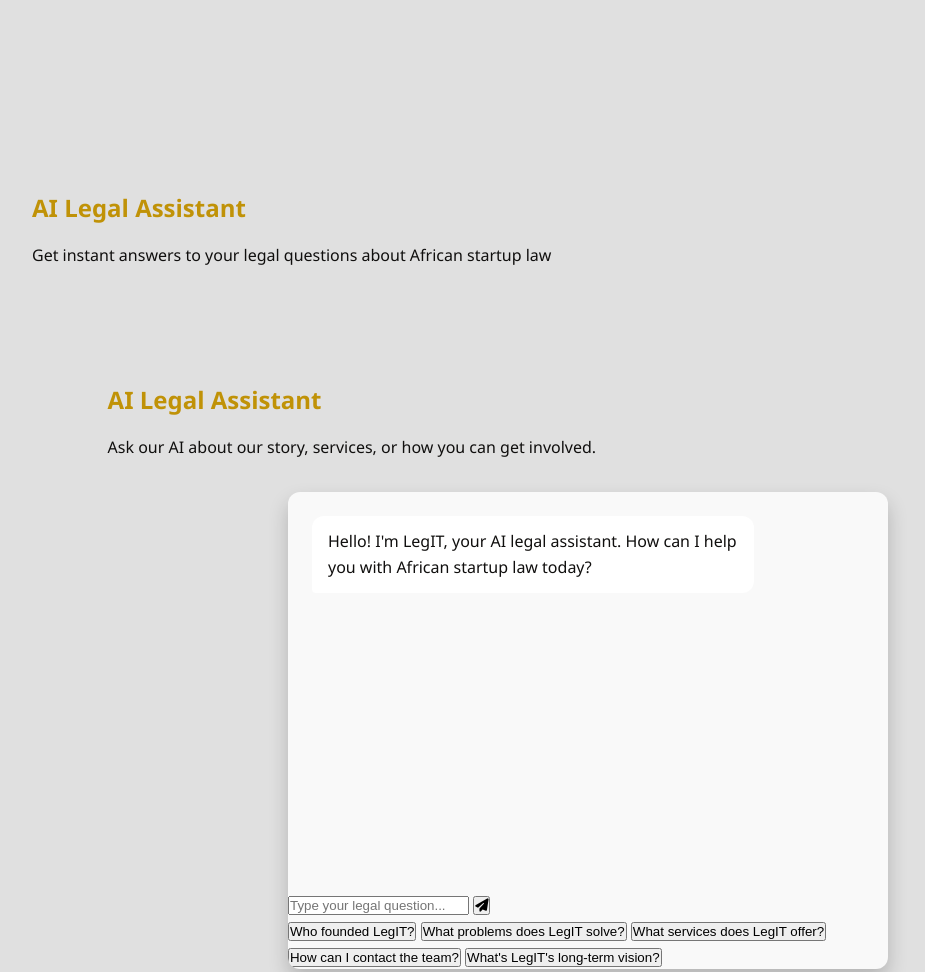
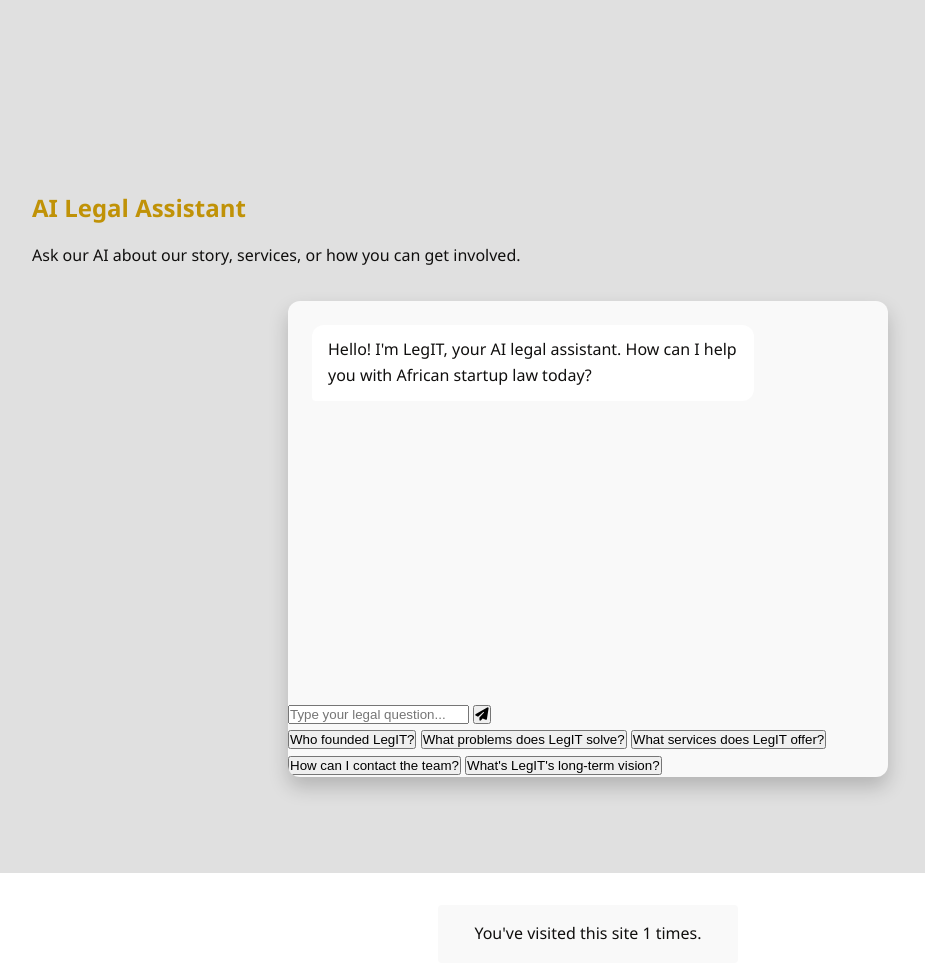
Before and after one commit to JMbotexxii/LegIT_StartUpsite, a plain HTML site: page index.html in a window 1280 px wide. Shown: the part 3656-4628 px from the top of the page, without its empty margins (52-977 px from the left). Drawn offline with Linux system fonts and the light colour scheme.

Commit message:
Update index.html

```diff
--- a/index.html
+++ b/index.html
@@ -183,11 +183,8 @@
         </form>
       </div>
     </section>
-    <section id="chatbot" class="section chatbot">
-      <div class="container">
-        <h2>AI Legal Assistant</h2>
-        <p>Get instant answers to your legal questions about African startup law</p>
-      <section id="chatbot" class="section chatbot">
+
+ <section id="chatbot" class="section chatbot">
   <div class="container">
     <h2>AI Legal Assistant</h2>
     <p class="chatbot-instruction">Ask our AI about our story, services, or how you can get involved.</p>
```
